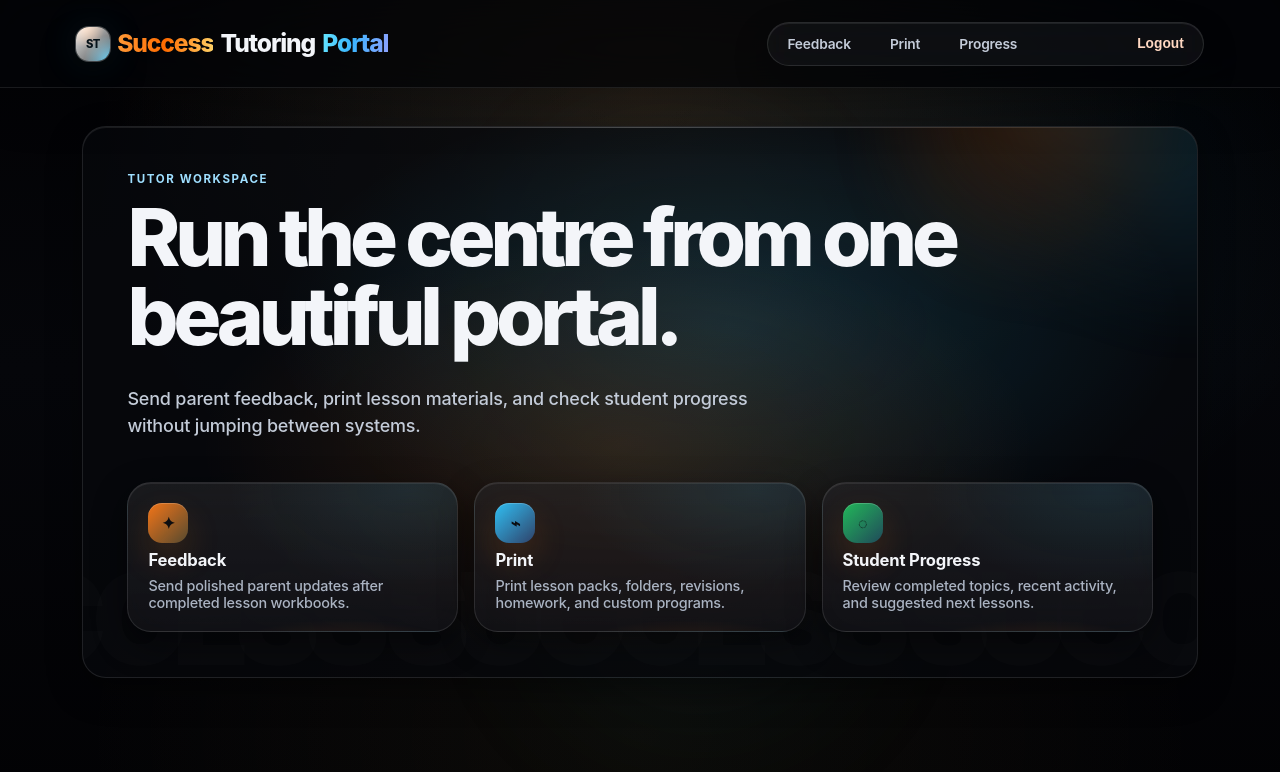
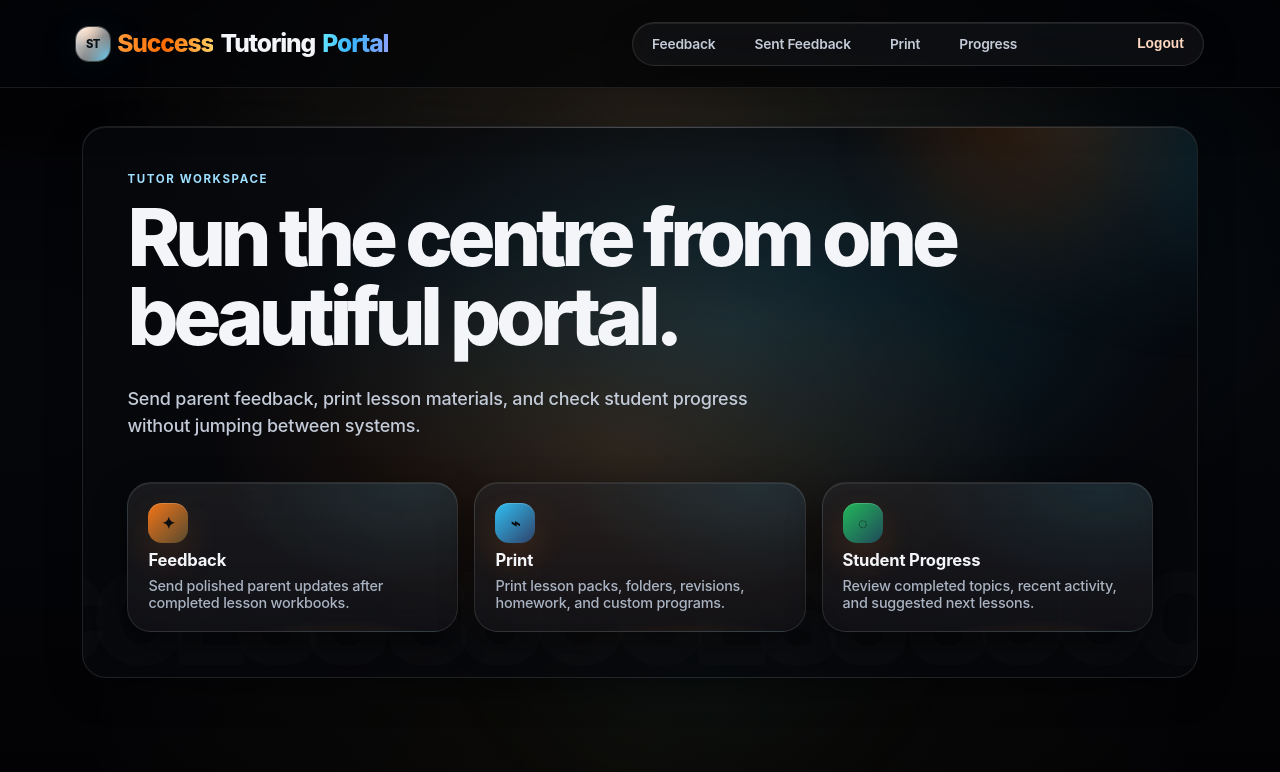
Before and after one commit to parramatta-st/unified-test-13.2, a Next.js app: page / in a window 1280 px wide. Shown: the top 772 px of the page. Built offline with nearby package versions, Linux system fonts and the light colour scheme.

Commit message:
Add Sent Feedback navigation

```diff
--- a/components/Header.tsx
+++ b/components/Header.tsx
@@ -51,6 +51,7 @@ export default function Header(){
         {!hideNav && (
           <nav className="nav" aria-label="Main navigation">
             <Link className={navClass('/feedback')} href="/feedback" prefetch={false}>Feedback</Link>
+            <Link className={navClass('/sent-feedback')} href="/sent-feedback" prefetch={false}>Sent Feedback</Link>
             <Link className={navClass('/print')} href="/print" prefetch={false}>Print</Link>
             <Link className={navClass('/progress')} href="/progress" prefetch={false}>Progress</Link>
             <Link
```
